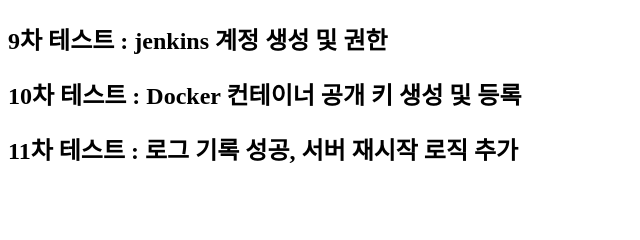
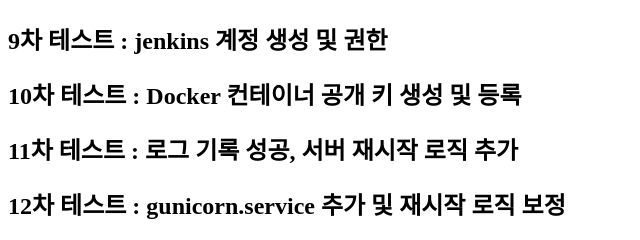
Before and after one commit to integerJI/ioniq5, a Django app: page / in a window 1280 px wide. Shown: the part 614-854 px from the top of the page, without its empty margins (0-640 px from the left). Before the commit the page ends 777 px from the top, so only its background shows below. Run offline with Django 4.2, Linux system fonts and the light colour scheme.

Commit message:
Update index.html
12차 테스트 : gunicorn.service 추가 및 재시작 로직 보정

```diff
--- a/app/templates/index.html
+++ b/app/templates/index.html
@@ -27,3 +27,5 @@
 <h2>10차 테스트 : Docker 컨테이너 공개 키 생성 및 등록</h2>
 
 <h2>11차 테스트 : 로그 기록 성공, 서버 재시작 로직 추가</h2>
+
+<h2>12차 테스트 : gunicorn.service 추가 및 재시작 로직 보정</h2>
```
